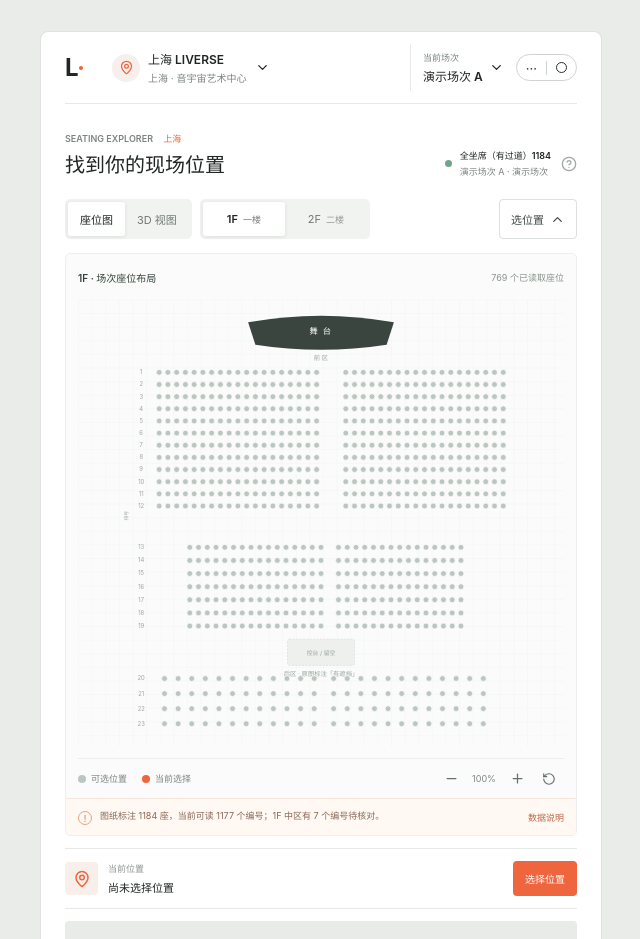
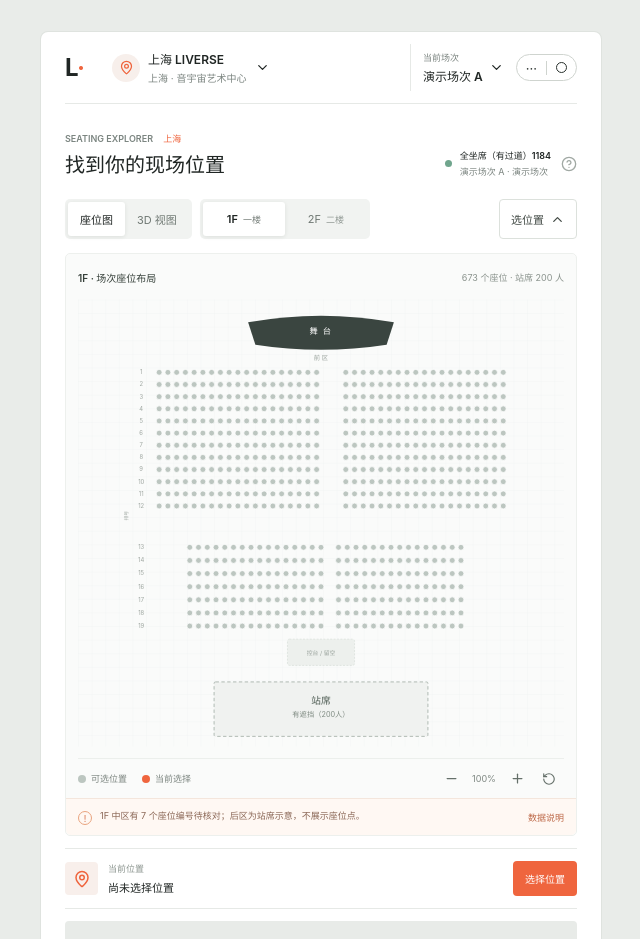
Before and after one commit to bella1518805176-cell/liverse, a React (Vite) app in the folder apps/demo/: page / in a window 1280 px wide. Shown: the top 939 px of the page, without its empty margins (319-959 px from the left). Built offline with nearby package versions, Linux system fonts and the light colour scheme.

Commit message:
Show 1F rear section as standing area

```diff
--- a/apps/demo/src/main.tsx
+++ b/apps/demo/src/main.tsx
@@ -32,11 +32,10 @@ function buildSeats(floor: Floor): Seat[] {
   return [
     ...Array.from({ length: 12 }, (_, i) => ({ row: i + 1, count: 38, area: "前区", y: 150 + i * 25 })),
     ...Array.from({ length: 7 }, (_, i) => ({ row: i + 13, count: 31, area: "中区", y: 510 + i * 27 })),
-    ...Array.from({ length: 4 }, (_, i) => ({ row: i + 20, count: 24, area: "后区", y: 780 + i * 31 })),
   ].flatMap(({ row, count, area, y }) => Array.from({ length: count }, (_, i) => {
-    const gap = area === "前区" ? 42 : area === "中区" ? 18 : 12;
+    const gap = area === "前区" ? 42 : 18;
     const splitAt = Math.ceil(count / 2);
-    const x = 500 + (i - (count - 1) / 2) * (area === "后区" ? 28 : 18) + (i >= splitAt ? gap : 0);
+    const x = 500 + (i - (count - 1) / 2) * 18 + (i >= splitAt ? gap : 0);
     return { floor, area, row, number: i + 1, x, y };
   }));
 }
@@ -98,7 +97,7 @@ function App() {
 
     <section className={`map-panel ${view === "3D" ? "mode-3d" : ""}`}>
       {view === "2D" ? <>
-        <div className="map-meta"><span>{floor} · {floor === "1F" ? "场次座位布局" : "固定坐席"}</span><span className="map-count">{floor === "1F" ? "769" : "408"} 个已读取座位</span></div>
+        <div className="map-meta"><span>{floor} · {floor === "1F" ? "场次座位布局" : "固定坐席"}</span><span className="map-count">{floor === "1F" ? "673 个座位 · 站席 200 人" : "408 个已读取座位"}</span></div>
         <div className="map-stage" aria-label={`${floor} 座位图`}>
           <div className={`map-transform ${zoom >= 1.4 ? "zoomed" : ""}`} style={{ transform: `scale(${zoom})` }}>
             <svg viewBox={floor === "1F" ? "0 0 1000 920" : "0 0 1000 650"} role="img" aria-label={`${floor} 座位分布示意图`}>
@@ -110,7 +109,11 @@ function App() {
                 <text className="zone-label" x="500" y="125" textAnchor="middle">前 区</text>
                 <rect className="control-zone" x="431" y="699" width="138" height="54" rx="4" />
                 <text className="control-label" x="500" y="731" textAnchor="middle">控台 / 留空</text>
-                <text className="zone-label" x="500" y="774" textAnchor="middle">后区 · 原图标注「有遮挡」</text>
+                <g className="standing-zone" aria-label="站席 有遮挡（200人）">
+                  <rect x="280" y="787" width="440" height="112" rx="3" />
+                  <text className="standing-title" x="500" y="833" textAnchor="middle">站席</text>
+                  <text className="standing-note" x="500" y="860" textAnchor="middle">有遮挡（200人）</text>
+                </g>
               </>}
               {floor === "2F" && <text className="zone-label" x="500" y="113" textAnchor="middle">二楼固定坐席</text>}
               {seats.map((seat) => {
@@ -120,13 +123,13 @@ function App() {
                   <circle cx={x} cy={seat.y} r={floor === "1F" ? 6 : 7} /><text className="seat-number" x={x} y={seat.y + 3}>{seat.number}</text><title>{seat.row}排{seat.number}号</title>
                 </g>;
               })}
-              {Array.from({ length: floor === "1F" ? 23 : 12 }, (_, i) => <text key={i} className="row-label" x="130" y={floor === "1F" ? (i < 12 ? 154 + i * 25 : i < 19 ? 514 + (i - 12) * 27 : 784 + (i - 19) * 31) : 152 + i * 34}>{i + 1}</text>)}
+              {Array.from({ length: floor === "1F" ? 19 : 12 }, (_, i) => <text key={i} className="row-label" x="130" y={floor === "1F" ? (i < 12 ? 154 + i * 25 : 514 + (i - 12) * 27) : 152 + i * 34}>{i + 1}</text>)}
               <text className="row-caption" x="102" y={floor === "1F" ? 445 : 580} transform={`rotate(-90 102 ${floor === "1F" ? 445 : 580})`}>排号</text>
             </svg>
           </div>
         </div>
         <div className="map-footer"><span><i className="legend-seat" />可选位置</span><span><i className="legend-selected" />当前选择</span><div className="map-tools"><button aria-label="缩小" onClick={() => setZoom(Math.max(0.8, zoom - 0.15))}><Minus size={15} /></button><span>{Math.round(zoom * 100)}%</span><button aria-label="放大" onClick={() => setZoom(Math.min(2.5, zoom + 0.15))}><Plus size={15} /></button><button aria-label="复位" onClick={() => setZoom(1)}><RotateCcw size={14} /></button></div></div>
-        {floor === "1F" && <div className="data-note"><span>!</span><p>图纸标注 1184 座，当前可读 1177 个编号；1F 中区有 7 个编号待核对。</p><strong>数据说明</strong></div>}
+        {floor === "1F" && <div className="data-note"><span>!</span><p>1F 中区有 7 个座位编号待核对；后区为站席示意，不展示座位点。</p><strong>数据说明</strong></div>}
       </> : <>
         <div className="map-meta"><span>3D 视图 <em>预览占位</em></span><span className="map-count">{camera}</span></div>
         <div className={`placeholder-scene scene-${camera === "手机取景" ? "camera" : camera === "观众视角" ? "audience" : "overview"}`}>
```
Also changed, not shown: apps/demo/src/style.css, 1 other file (tests, documents, lock files or other folders).
